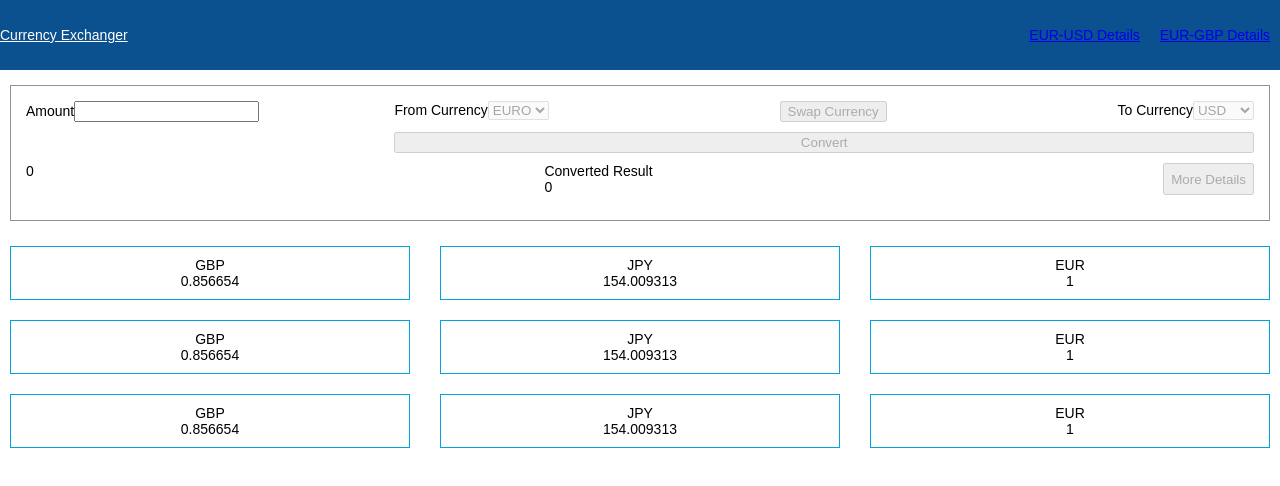
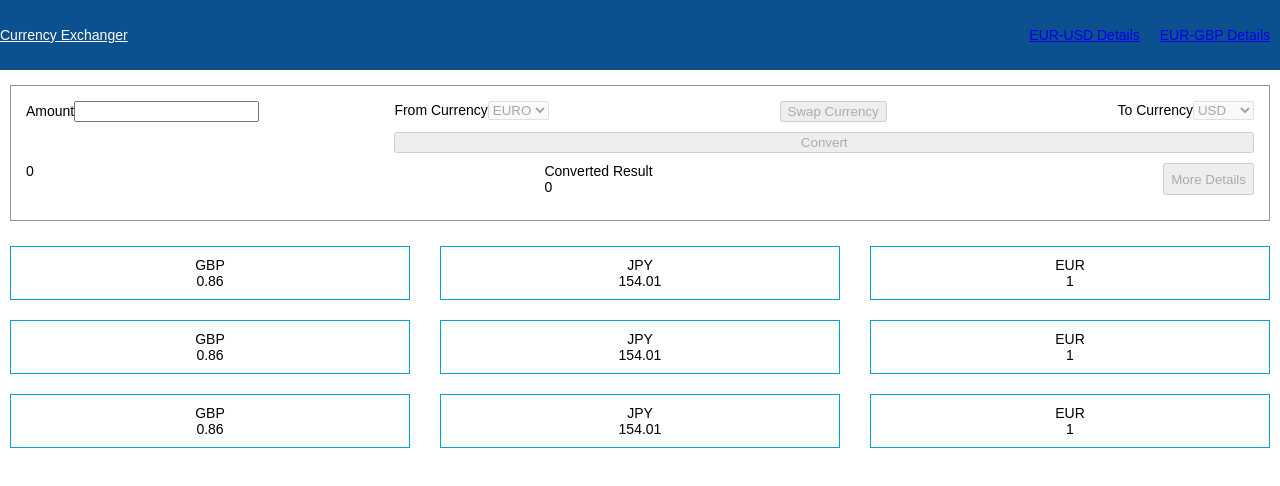
Before and after one commit to helphind/currency-exchanger, an Angular app: page / in a window 1280 px wide. Shown: the top 486 px of the page. Built offline with nearby package versions, Linux system fonts and the light colour scheme.

Commit message:
updated number pipe

```diff
--- a/src/app/components/currency-card/currency-card.component.html
+++ b/src/app/components/currency-card/currency-card.component.html
@@ -1,4 +1,4 @@
 <div class="currency-card">
     <div class="currency-label">{{currencyInfo.currency}}</div>
-    <div class="currency-value">{{currencyInfo.value}}</div>
+    <div class="currency-value">{{currencyInfo.value | number : '1.0-2'}}</div>
 </div>
```
